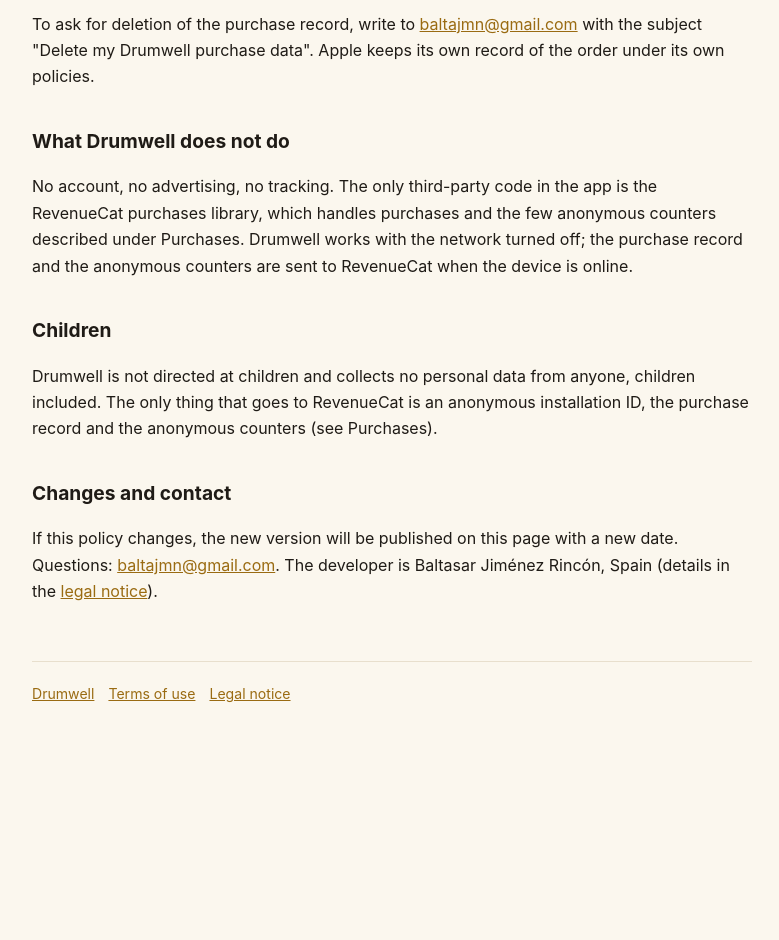
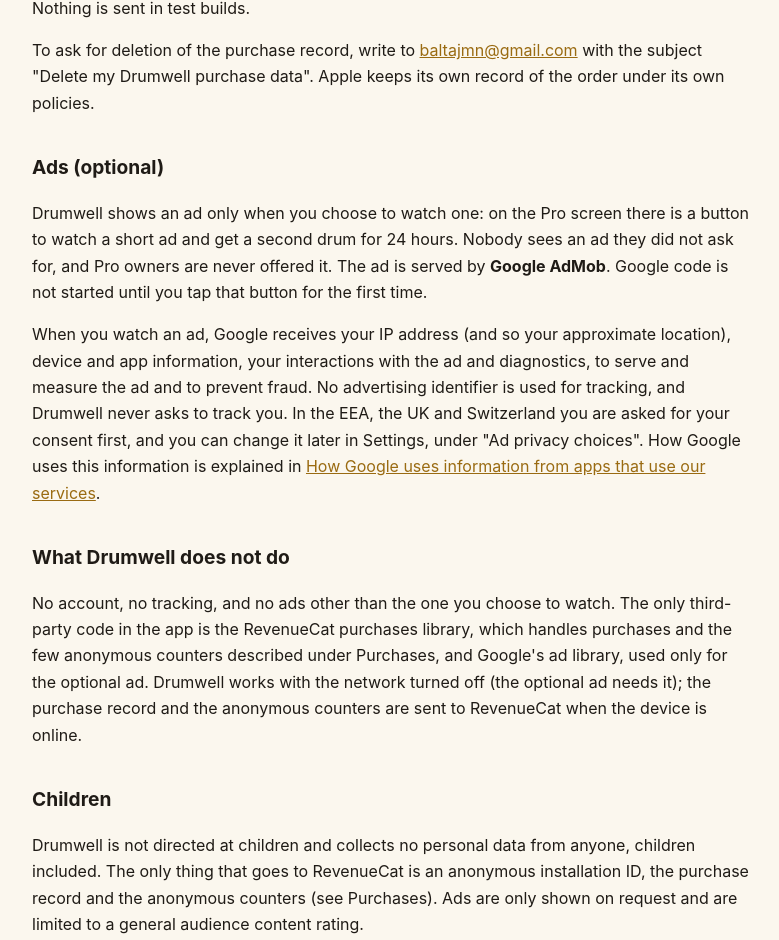
Before and after one commit to BaltaJmn/drumwell-privacy, a plain HTML site: page privacy/index.html in a window 1280 px wide. Shown: the part 1697-2637 px from the top of the page, without its empty margins (248-1027 px from the left). Before the commit the page ends 2498 px from the top, so only its background shows below. Drawn offline with Linux system fonts and the light colour scheme.

Commit message:
Privacy 1.6: optional rewarded ad (Google AdMob), shown only on request
Co-Authored-By: Claude Sonnet 5.5 <noreply@anthropic.com>

```diff
--- a/privacy/index.html
+++ b/privacy/index.html
@@ -13,9 +13,9 @@
 <main>
 <a class="brand" href="/"><img src="/dw/icon-180.png" alt="">Drumwell</a>
 <h1>Privacy Policy</h1>
-<p class="lede">Last updated: 17 November 2026</p>
+<p class="lede">Last updated: 18 November 2026</p>
 
-<div class="box"><p><strong>In short:</strong> Drumwell does not collect your content, and has no account, ads or tracking. Everything you make stays on your iPhone, or in your own iCloud if you switch on the backup. Purchases and a few anonymous usage counters go through RevenueCat with an anonymous identifier (see Purchases).</p></div>
+<div class="box"><p><strong>In short:</strong> Drumwell does not collect your content, and has no account and no tracking, and shows an ad only if you choose to watch one (see Ads). Everything you make stays on your iPhone, or in your own iCloud if you switch on the backup. Purchases and a few anonymous usage counters go through RevenueCat with an anonymous identifier (see Purchases).</p></div>
 
 <h2>The microphone</h2>
 <p>Drumwell asks for the microphone so it can hear each tap on your drumhead. It listens only while a drum's tuner is open on screen and stops when you leave it or the app goes to the background. The sound is analysed on your iPhone, as it arrives, to measure the pitch of each tap. It is never recorded, saved or uploaded.</p>
@@ -33,11 +33,15 @@
 <p><strong>Purchases and usage.</strong> Drumwell uses RevenueCat to keep track of purchases. With it, the app sends a few anonymous counters: how many times the Pro screen was shown and closed without buying, which screen it was opened from, how many times a soft Pro suggestion was shown, and in which version of the app the rating prompt was shown. These numbers are used only to understand and improve how the app is offered. They carry no content from the app, no name, email or other identifier, and are not used to track you across other apps or websites. Nothing is sent in test builds.</p>
 <p>To ask for deletion of the purchase record, write to <a href="mailto:baltajmn@gmail.com?subject=Delete%20my%20Drumwell%20purchase%20data">baltajmn@gmail.com</a> with the subject "Delete my Drumwell purchase data". Apple keeps its own record of the order under its own policies.</p>
 
+<h2>Ads (optional)</h2>
+<p>Drumwell shows an ad only when you choose to watch one: on the Pro screen there is a button to watch a short ad and get a second drum for 24 hours. Nobody sees an ad they did not ask for, and Pro owners are never offered it. The ad is served by <strong>Google AdMob</strong>. Google code is not started until you tap that button for the first time.</p>
+<p>When you watch an ad, Google receives your IP address (and so your approximate location), device and app information, your interactions with the ad and diagnostics, to serve and measure the ad and to prevent fraud. No advertising identifier is used for tracking, and Drumwell never asks to track you. In the EEA, the UK and Switzerland you are asked for your consent first, and you can change it later in Settings, under "Ad privacy choices". How Google uses this information is explained in <a href="https://policies.google.com/technologies/partner-sites" rel="noopener">How Google uses information from apps that use our services</a>.</p>
+
 <h2>What Drumwell does not do</h2>
-<p>No account, no advertising, no tracking. The only third-party code in the app is the RevenueCat purchases library, which handles purchases and the few anonymous counters described under Purchases. Drumwell works with the network turned off; the purchase record and the anonymous counters are sent to RevenueCat when the device is online.</p>
+<p>No account, no tracking, and no ads other than the one you choose to watch. The only third-party code in the app is the RevenueCat purchases library, which handles purchases and the few anonymous counters described under Purchases, and Google's ad library, used only for the optional ad. Drumwell works with the network turned off (the optional ad needs it); the purchase record and the anonymous counters are sent to RevenueCat when the device is online.</p>
 
 <h2>Children</h2>
-<p>Drumwell is not directed at children and collects no personal data from anyone, children included. The only thing that goes to RevenueCat is an anonymous installation ID, the purchase record and the anonymous counters (see Purchases).</p>
+<p>Drumwell is not directed at children and collects no personal data from anyone, children included. The only thing that goes to RevenueCat is an anonymous installation ID, the purchase record and the anonymous counters (see Purchases). Ads are only shown on request and are limited to a general audience content rating.</p>
 
 <h2>Changes and contact</h2>
 <p>If this policy changes, the new version will be published on this page with a new date. Questions: <a href="mailto:baltajmn@gmail.com?subject=Drumwell%20privacy">baltajmn@gmail.com</a>. The developer is Baltasar Jiménez Rincón, Spain (details in the <a href="/legal.html">legal notice</a>).</p>
```
